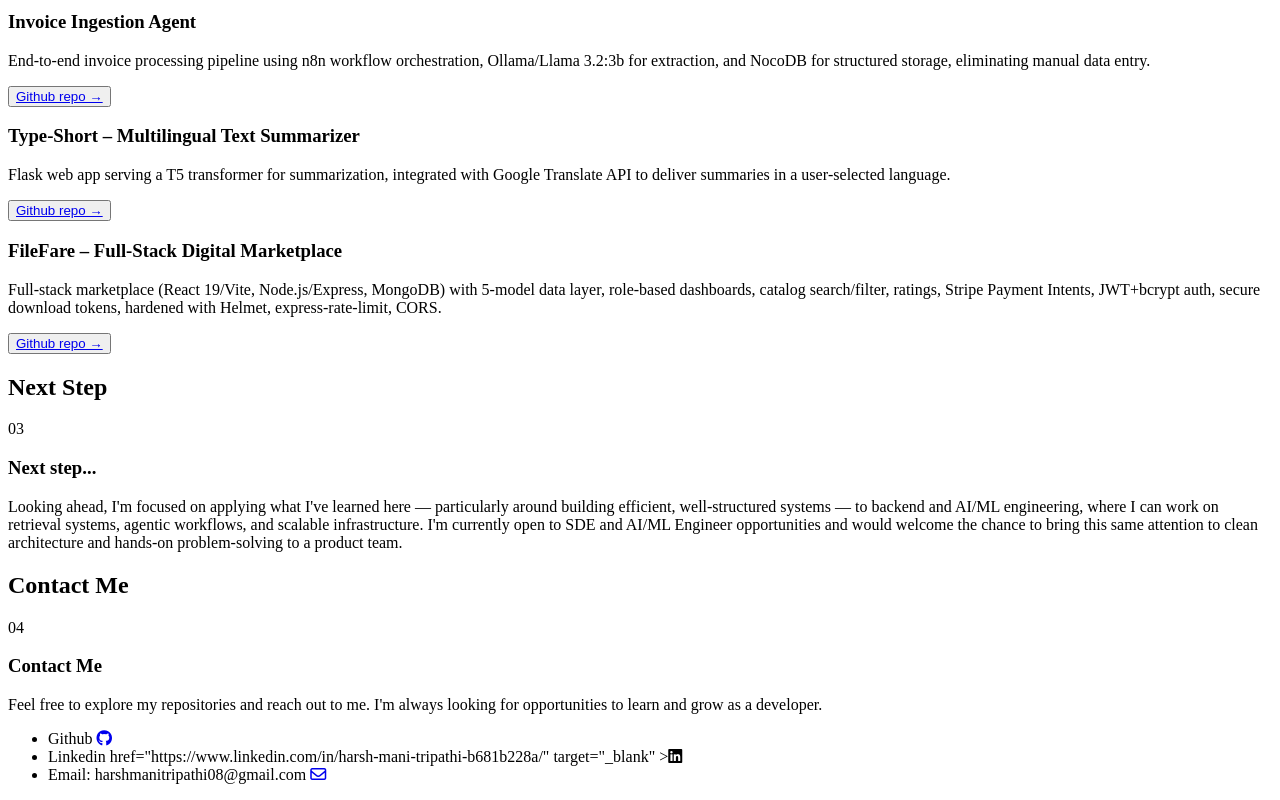
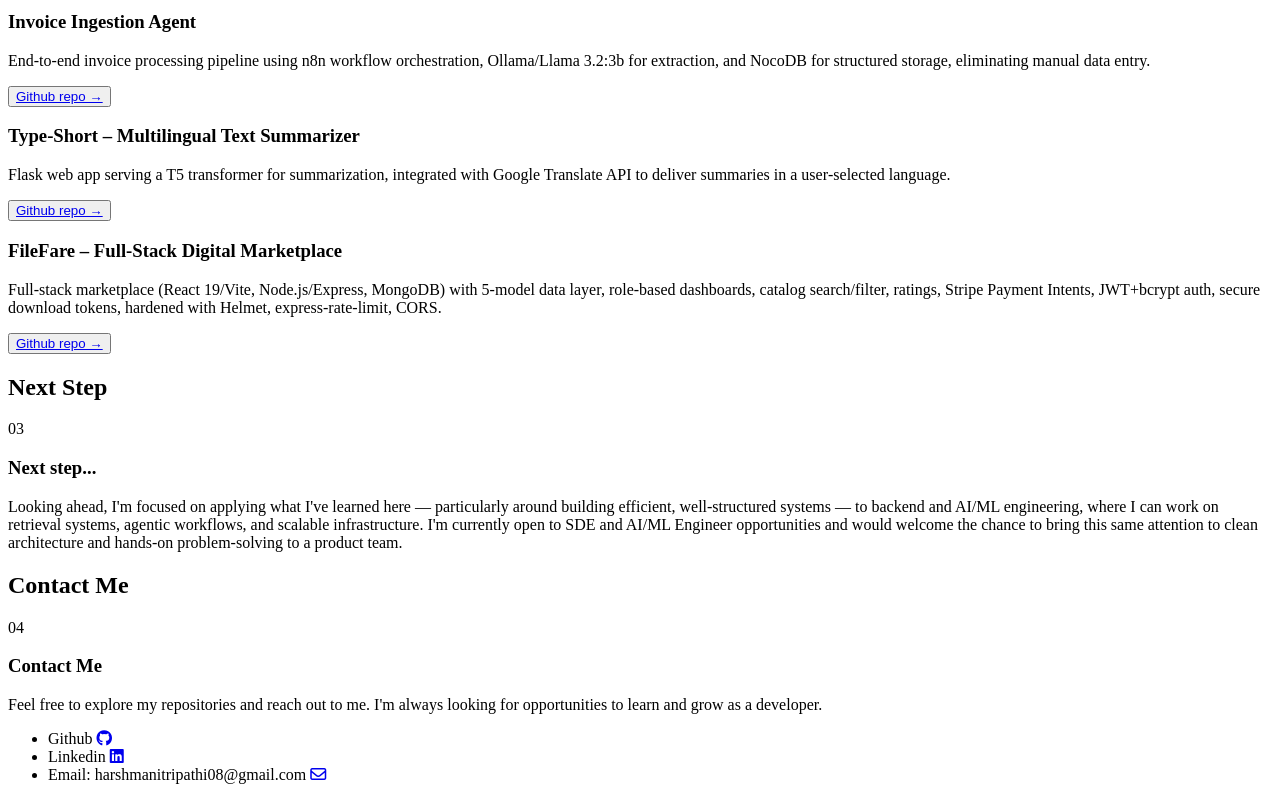
Before and after one commit to Harsh-M-T/Portfolio, a plain HTML site: page index.html in a window 1280 px wide. Shown: the part 937-1737 px from the top of the page. Drawn offline with Linux system fonts and the light colour scheme; a script that the page names is missing.

Commit message:
mode change to night for default final_6

```diff
--- a/index.html
+++ b/index.html
@@ -283,7 +283,7 @@
                 <span class="tooltip">Linkedin</span>
                 <span
                   >
-                    href="https://www.linkedin.com/in/harsh-mani-tripathi-b681b228a/"
+                    <a href="https://www.linkedin.com/in/harsh-mani-tripathi-b681b228a/"
                     target="_blank"
                     ><i class="fa-brands fa-linkedin"></i></a
                 ></span>
--- a/style.css
+++ b/style.css
@@ -32,6 +32,14 @@ svg {
   /* -------------- Dark Theme -------------- */
   --color-text-dark: #f6f4eb;
   --color-primary-dark: #8395cd;
+
+  /* -------------- Default (Dark) -------------- */
+  --color-text: var(--color-text-dark);
+  --color-background: var(--color-primary-dark);
+  --color-green: var(--color-text-dark);
+  --color-secondary: var(--color-text-dark);
+  --color-blue: var(--color-text-dark);
+  --color-circle: var(--color-secondary-light);
 }
 
 .light-theme {
```
